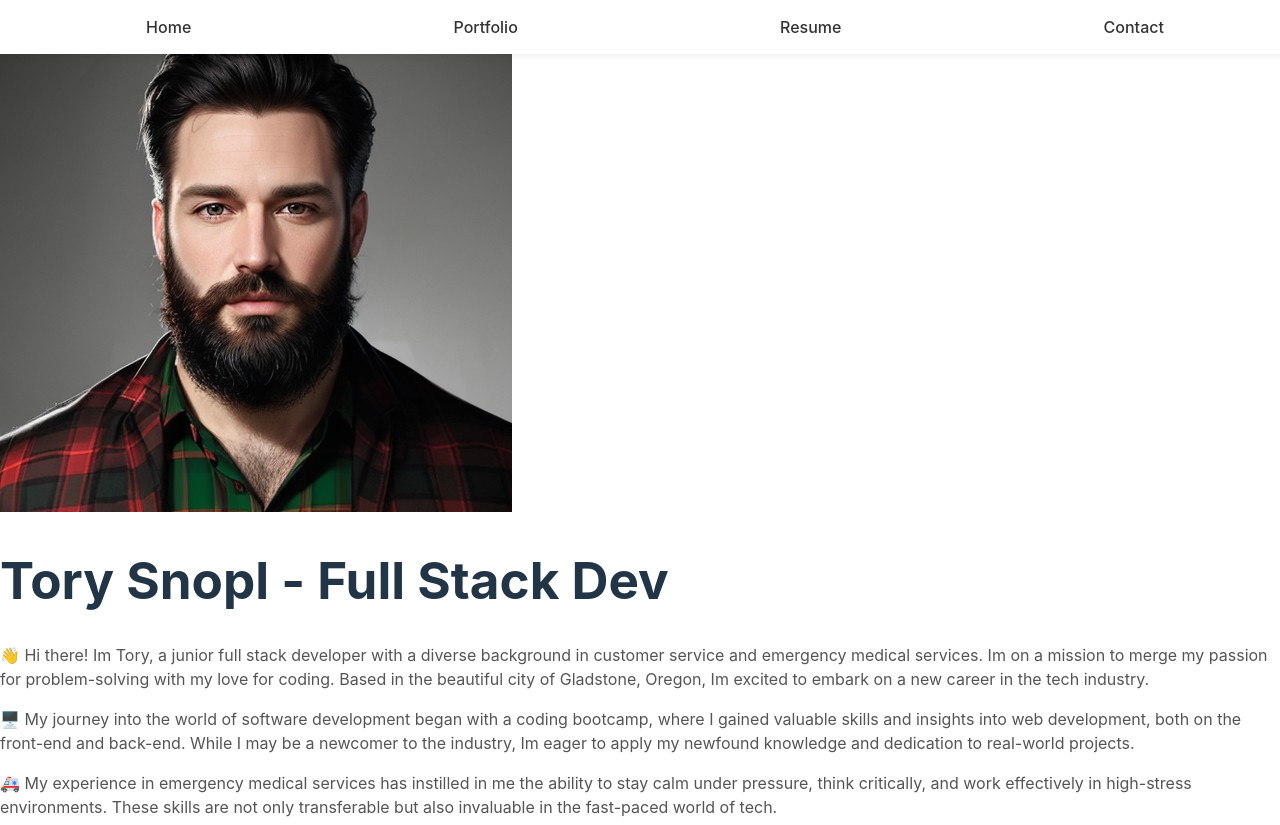
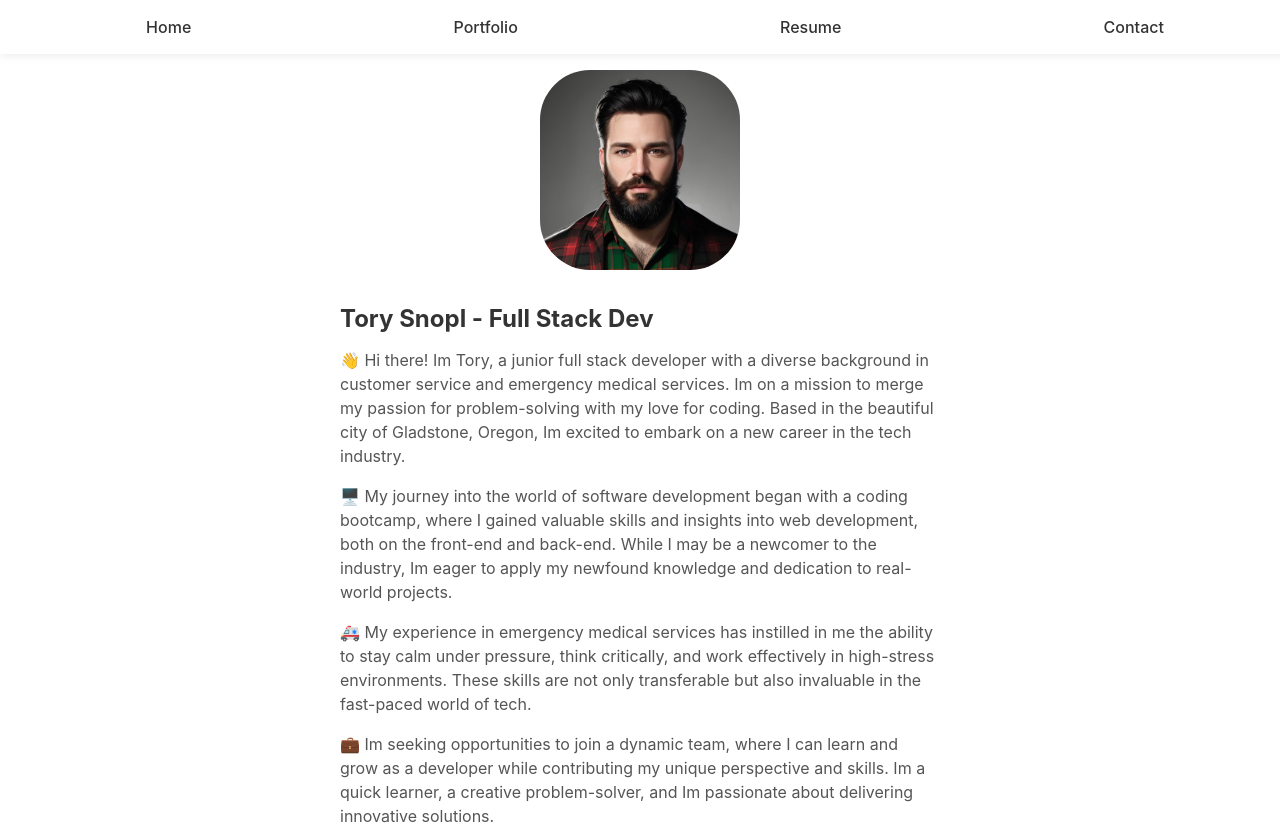
Before and after one commit to TorySnopl/react_portfolio, a React (Vite) app: page / in a window 1280 px wide. Shown: the top 825 px of the page. Built offline with nearby package versions, Linux system fonts and the light colour scheme.

Commit message:
working portfolio

```diff
--- a/src/App.css
+++ b/src/App.css
@@ -2,3 +2,10 @@
   width: 100vw;
   height: 100vh;
 }
+
+
+.footer {
+  background-color: #f8f9fa;
+  text-align: center;
+  margin-top: auto; /* Push the footer to the bottom */
+}
--- a/src/components/css/about.css
+++ b/src/components/css/about.css
@@ -0,0 +1,37 @@
+
+
+.aboutPage {
+    display: flex;
+    justify-content: center;
+    align-items: center;
+    flex-direction: column;
+    padding: 20px;
+}
+
+img {
+    border-radius: 25%;
+    max-width: 200px;
+    margin-bottom: 20px;
+    margin-top: 50px;
+}
+
+#aboutMe {
+    max-width: 600px;
+    text-align: left;
+}
+
+.name {
+    color: #333;
+    font-size: 24px;
+    margin-bottom: 10px;
+}
+
+.aboutMeP1,
+.aboutMeP2,
+.aboutMeP3,
+.aboutMeP4,
+.aboutMeP5,
+.aboutMeP6 {
+    margin-bottom: 15px;
+    line-height: 1.5;
+}
--- a/src/components/css/contact.css
+++ b/src/components/css/contact.css
@@ -1,8 +1,9 @@
 
 
 form {
-    max-width: 400px;
+    max-width: 800px;
     margin: 0 auto;
+    margin-top: 80px;
     padding: 20px;
     border: 1px solid #ddd;
     border-radius: 8px;
@@ -12,12 +13,13 @@ form {
 label {
     display: block;
     margin-bottom: 5px;
-    color: #333;
+    color: #fffbfb;
 }
 
 input,
 textarea {
     width: 100%;
+    text-align: center;
     padding: 8px;
     margin-bottom: 10px;
     border: 1px solid #ddd;
--- a/src/components/css/projectList.css
+++ b/src/components/css/projectList.css
@@ -1,4 +1,4 @@
-/* Add this to your projectList.css file */
+
 
 .project-list {
     max-width: 800px;
@@ -10,6 +10,7 @@ h2 {
     color: #333;
     font-size: 24px;
     margin-bottom: 20px;
+    margin-top: 50px;
 }
 
 .project-cards {
--- a/src/components/css/resume.css
+++ b/src/components/css/resume.css
@@ -0,0 +1,37 @@
+/* Add this to your resume.css file */
+
+.resume {
+    max-width: 800px;
+    margin: 0 auto;
+    padding: 20px;
+    text-align: center;
+}
+
+h2 {
+    color: #333;
+    font-size: 24px;
+    margin-bottom: 20px;
+}
+
+iframe {
+    border: 1px solid #ddd;
+    width: 100%;
+    max-width: 100%;
+    height: 600px;
+}
+
+button {
+    background-color: #007bff;
+    color: #fff;
+    font-size: 16px;
+    padding: 10px 20px;
+    margin-top: 20px;
+    border: none;
+    border-radius: 5px;
+    cursor: pointer;
+    transition: background-color 0.3s ease-in-out;
+}
+
+button:hover {
+    background-color: #0056b3;
+}
--- a/src/components/jsx/Contact.jsx
+++ b/src/components/jsx/Contact.jsx
@@ -10,7 +10,8 @@ import '../css/contact.css';
 
     emailjs.sendForm('service_9fwzcnj', 'template_li8ti1b', form.current, '8FbMBdRTc6rU6tdbJ')
       .then((result) => {
-          console.log(result.text);
+          console.log(result);
+          window.location.reload();
       }, (error) => {
           console.log(error.text);
       });
```
